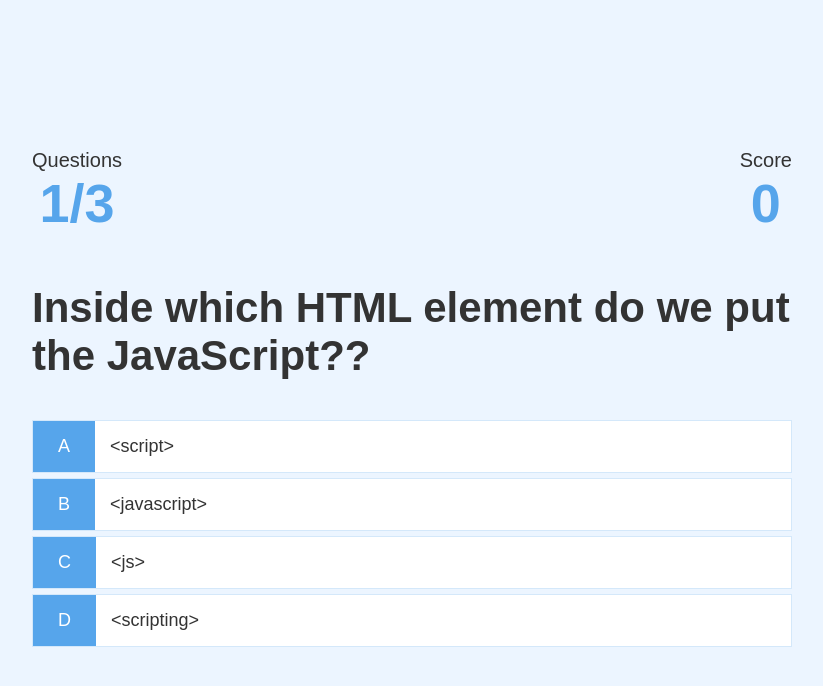
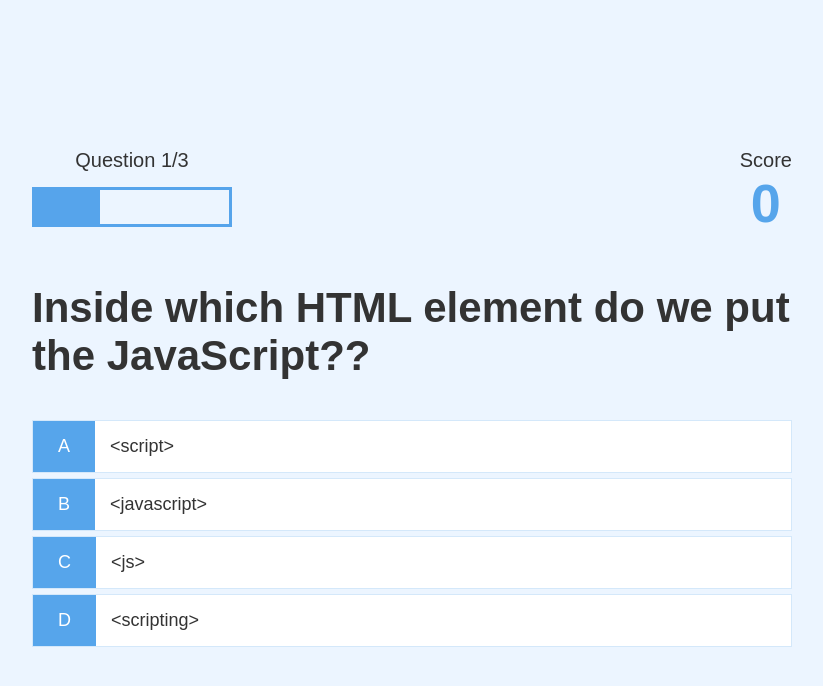
Before and after one commit to LanreDaDev/StrainTest, a plain HTML site: page game.html in a window 1280 px wide. Shown: the whole page, without its empty margins (228-1051 px from the left). Drawn offline with Linux system fonts and the light colour scheme.

Commit message:
added a progress bar

```diff
--- a/css/game.css
+++ b/css/game.css
@@ -44,3 +44,15 @@
   .hud-main-text{
     text-align: center;
   }
+
+  #progressBar{
+    width: 20rem;
+    height: 4rem;
+    border: 0.3rem solid #56a4eb;
+    margin-top: 1.5rem;
+  }
+  #progressBarFull{
+    height: 3.4rem;
+    background-color: #56a4eb;
+    width: 0%;
+  }
--- a/game.html
+++ b/game.html
@@ -15,12 +15,13 @@
         <div id="game" class="justify-center flex-column">
             <div id="hud">
                 <div class="hud-item">
-                    <p class="hud-prefix">
+                    <p id="progressText" class="hud-prefix">
                         Questions
                     </p>
-                    <h1 class="hud-main-text" id="questionCounter">
-
-                    </h1>
+                    <!-- <h1 class="hud-main-text" id="questionCounter"></h1> -->
+                    <div id="progressBar">
+                        <div id="progressBarFull"></div>
+                    </div>
                 </div>
                 <div class="hud-item">
                     <p class="hud-prefix">
--- a/js/game.js
+++ b/js/game.js
@@ -1,7 +1,8 @@
 const question = document.getElementById("question");
 const choices = Array.from(document.getElementsByClassName("choice-text"));
-const questionCounterText = document.getElementById('questionCounter');
+const progressText = document.getElementById('progressText');
 const scoreText = document.getElementById('score');
+const progressBarFull = document.getElementById("progressBarFull");
 
 let currentQuestion = {};
 let acceptingAnswers = false;
@@ -55,7 +56,10 @@ getNewQuestion = () => {
         return window.location.assign("/end.html");
     }
     questionCounter++;
-    questionCounterText.innerText = questionCounter + "/" + MAX_QUESTIONS;
+    progressText.innerText = 'Question ' + questionCounter + "/" + MAX_QUESTIONS;
+    // Update the Progress Bar
+
+    progressBarFull.style.width = (questionCounter / MAX_QUESTIONS) * 100 + '%';
 
 
     const questionIndex = Math.floor(Math.random() * availableQuesions.length);
```
